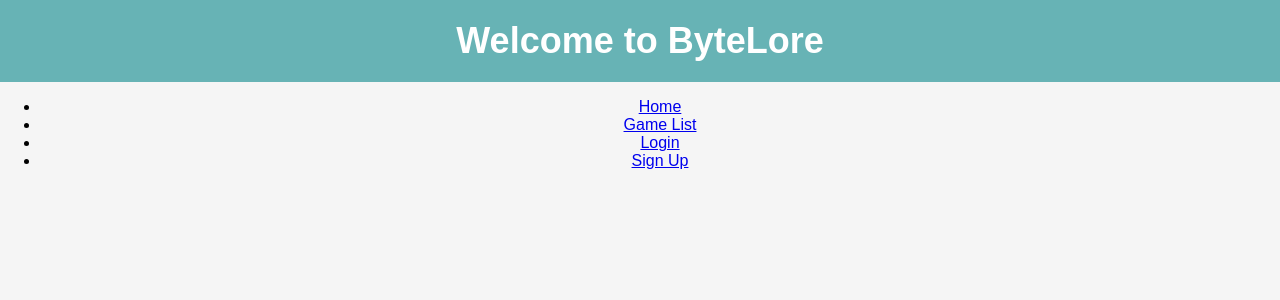
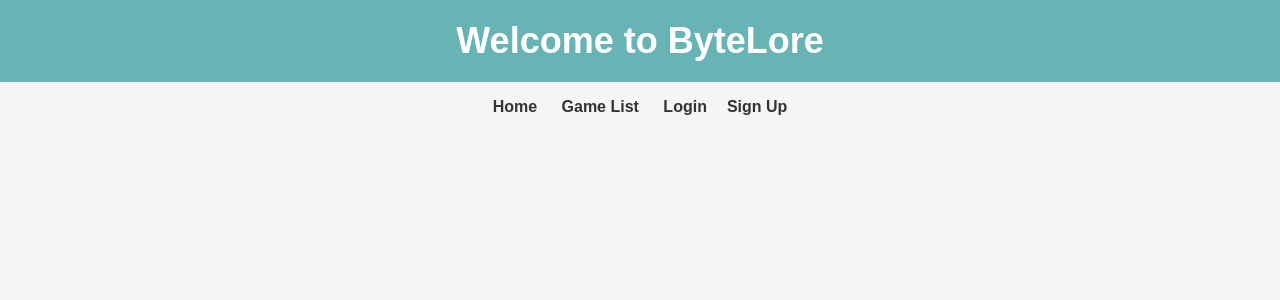
Before and after one commit to Babymonster45/ByteLore, a PHP site: page /header.php in a window 1280 px wide. Shown: the top 300 px of the page. Run offline with PHP 8.4, Linux system fonts and the light colour scheme.

Commit message:
header formatting

```diff
--- /dev/null
+++ b/header.css
@@ -0,0 +1,38 @@
+body {
+    font-family: Arial, sans-serif;
+    background-color: #f5f5f5;
+    margin: 0;
+    padding: 0;
+    text-align: center;
+}
+
+header {
+    background-color: #67b3b5;
+    color: #fff;
+    padding: 20px 0;
+}
+
+h1 {
+    font-size: 36px;
+    margin: 0;
+}
+
+nav ul {
+    list-style: none;
+    padding: 0;
+}
+
+nav li {
+    display: inline;
+    margin: 0 10px;
+}
+
+nav a {
+    text-decoration: none;
+    color: #333;
+    font-weight: bold;
+}
+
+nav a:hover {
+    color: #67b3b5;
+}
--- a/header.php
+++ b/header.php
@@ -3,12 +3,12 @@
 <head>
     <meta charset="UTF-8">
     <title>ByteLore</title>
-
+    <link rel="stylesheet" href="header.css">
 </head>
 <body>
     <header>
         <h1>Welcome to ByteLore</h1>
-        <link rel="stylesheet" href="/home_page.css">
+
     </header>
     <nav>
         <ul>
```
